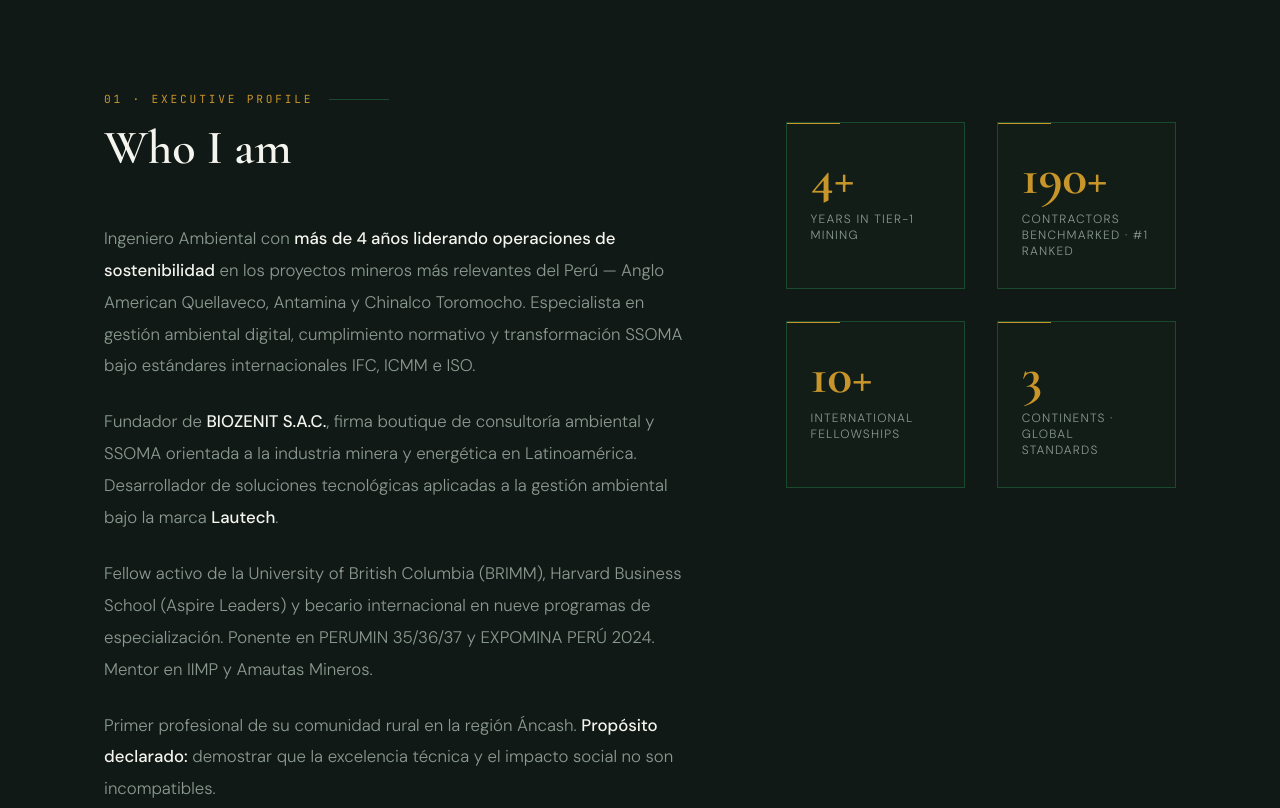
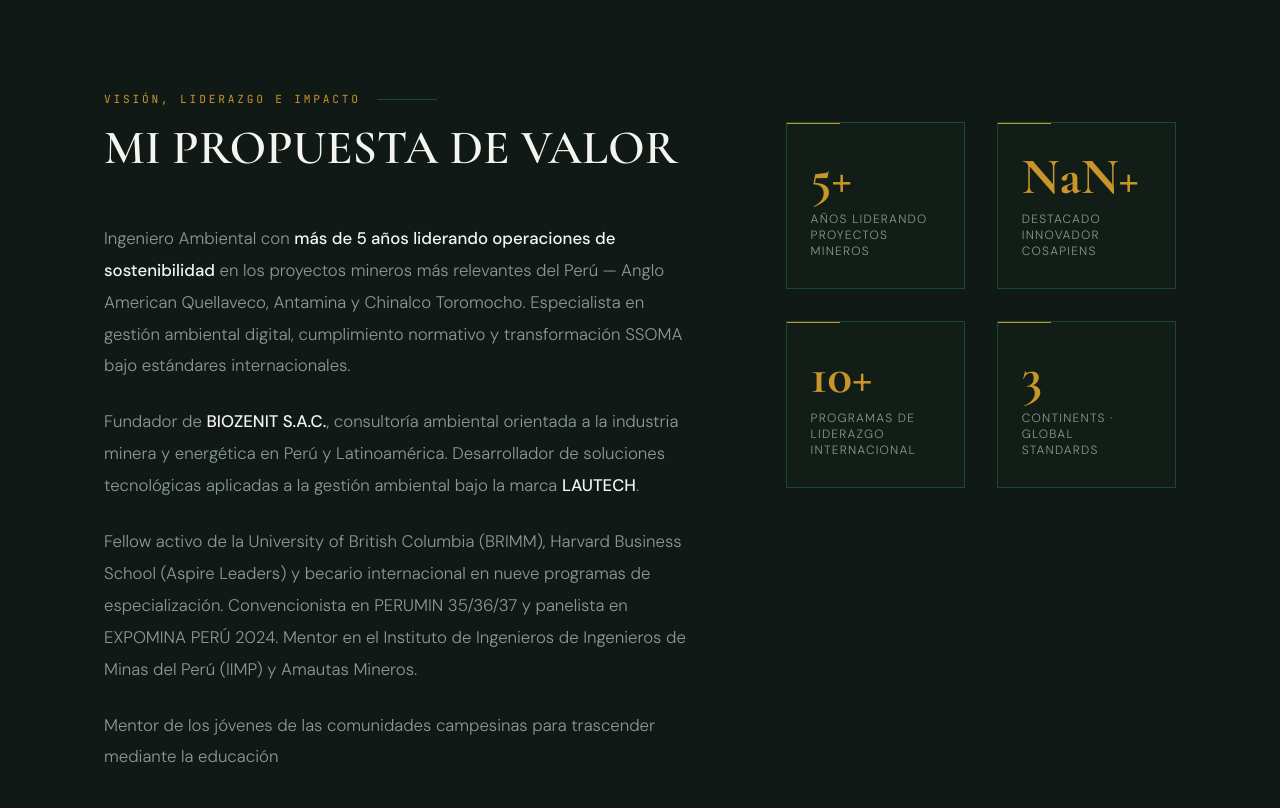
Before and after one commit to gabriellauyaa/yo, a plain HTML site: page index.html in a window 1280 px wide. Shown: the part 820-1628 px from the top of the page. Drawn offline with nearby package versions, Linux system fonts and the light colour scheme.

Commit message:
Update index.html

```diff
--- a/index.html
+++ b/index.html
@@ -252,7 +252,7 @@ footer{background:#000;padding:1.5rem 4rem;display:flex;justify-content:space-be
 </div>
 
 <nav role="navigation" aria-label="Main navigation">
-  <div class="nav-logo">GL · Lautech</div>
+  <div class="nav-logo">GL || INGENIERO AMBIENTAL</div>
   <ul class="nav-links">
     <li><a href="#profile">Profile</a></li>
     <li><a href="#services">Services</a></li>
@@ -276,7 +276,7 @@ footer{background:#000;padding:1.5rem 4rem;display:flex;justify-content:space-be
     <h1 class="hero-name" id="hero-name" aria-label="Gabriel Lauya Avelino"></h1>
     <p class="hero-title">Environmental &amp; Mining Consultant · Innovation Leader · Keynote Speaker</p>
     <div class="hero-divider" aria-hidden="true"></div>
-    <p class="hero-tagline">Technical excellence &nbsp;·&nbsp; Real impact &nbsp;·&nbsp; Global standards</p>
+    <p class="hero-tagline">Sostenibilidad estratégica &nbsp;·&nbsp; Excelencia operacional &nbsp;·&nbsp; Liderazgo que inspira confianza</p>
     <div class="hero-badges" role="list">
       <span class="badge" role="listitem">UBC · BRIMM Fellow</span>
       <span class="badge" role="listitem">Harvard Aspire Leader</span>
@@ -295,27 +295,27 @@ footer{background:#000;padding:1.5rem 4rem;display:flex;justify-content:space-be
 <!-- PROFILE -->
 <section id="profile" aria-labelledby="profile-title">
   <div class="container">
-    <div class="section-eyebrow">01 · Executive Profile</div>
+    <div class="section-eyebrow"> VISIÓN, LIDERAZGO E IMPACTO </div>
     <div class="profile-grid">
       <div class="profile-text fade-up">
-        <h2 class="section-title" id="profile-title">Who I am</h2>
-        <p>Ingeniero Ambiental con <strong>más de 4 años liderando operaciones de sostenibilidad</strong> en los proyectos mineros más relevantes del Perú — Anglo American Quellaveco, Antamina y Chinalco Toromocho. Especialista en gestión ambiental digital, cumplimiento normativo y transformación SSOMA bajo estándares internacionales IFC, ICMM e ISO.</p>
-        <p>Fundador de <strong>BIOZENIT S.A.C.</strong>, firma boutique de consultoría ambiental y SSOMA orientada a la industria minera y energética en Latinoamérica. Desarrollador de soluciones tecnológicas aplicadas a la gestión ambiental bajo la marca <strong>Lautech</strong>.</p>
-        <p>Fellow activo de la University of British Columbia (BRIMM), Harvard Business School (Aspire Leaders) y becario internacional en nueve programas de especialización. Ponente en PERUMIN 35/36/37 y EXPOMINA PERÚ 2024. Mentor en IIMP y Amautas Mineros.</p>
-        <p>Primer profesional de su comunidad rural en la región Áncash. <strong>Propósito declarado:</strong> demostrar que la excelencia técnica y el impacto social no son incompatibles.</p>
+        <h2 class="section-title" id="profile-title"> MI PROPUESTA DE VALOR </h2>
+        <p>Ingeniero Ambiental con <strong>más de 5 años liderando operaciones de sostenibilidad</strong> en los proyectos mineros más relevantes del Perú — Anglo American Quellaveco, Antamina y Chinalco Toromocho. Especialista en gestión ambiental digital, cumplimiento normativo y transformación SSOMA bajo estándares internacionales.</p>
+        <p>Fundador de <strong>BIOZENIT S.A.C.</strong>, consultoría ambiental orientada a la industria minera y energética en Perú y Latinoamérica. Desarrollador de soluciones tecnológicas aplicadas a la gestión ambiental bajo la marca <strong>LAUTECH</strong>.</p>
+        <p>Fellow activo de la University of British Columbia (BRIMM), Harvard Business School (Aspire Leaders) y becario internacional en nueve programas de especialización. Convencionista en PERUMIN 35/36/37 y panelista en EXPOMINA PERÚ 2024. Mentor en el Instituto de Ingenieros de Ingenieros de Minas del Perú (IIMP) y Amautas Mineros.</p>
+        <p> Mentor de los jóvenes de las comunidades campesinas para trascender mediante la educación </p>
       </div>
       <div class="metrics-grid fade-up" style="transition-delay:.15s">
         <div class="metric">
-          <span class="metric-num" data-target="4" data-suffix="+">0</span>
-          <span class="metric-label">Years in tier-1 mining</span>
+          <span class="metric-num" data-target="5" data-suffix="+">0</span>
+          <span class="metric-label">Años liderando proyectos mineros </span>
         </div>
         <div class="metric">
-          <span class="metric-num" data-target="190" data-suffix="+">0</span>
-          <span class="metric-label">Contractors benchmarked · #1 ranked</span>
+          <span class="metric-num" data-target="EMBAJADOR SHE" data-suffix="+">0</span>
+          <span class="metric-label">Destacado innovador COSAPIENS</span>
         </div>
         <div class="metric">
           <span class="metric-num" data-target="10" data-suffix="+">0</span>
-          <span class="metric-label">International fellowships</span>
+          <span class="metric-label">Programas de liderazgo internacional</span>
         </div>
         <div class="metric">
           <span class="metric-num" data-target="3" data-suffix="">0</span>
```
